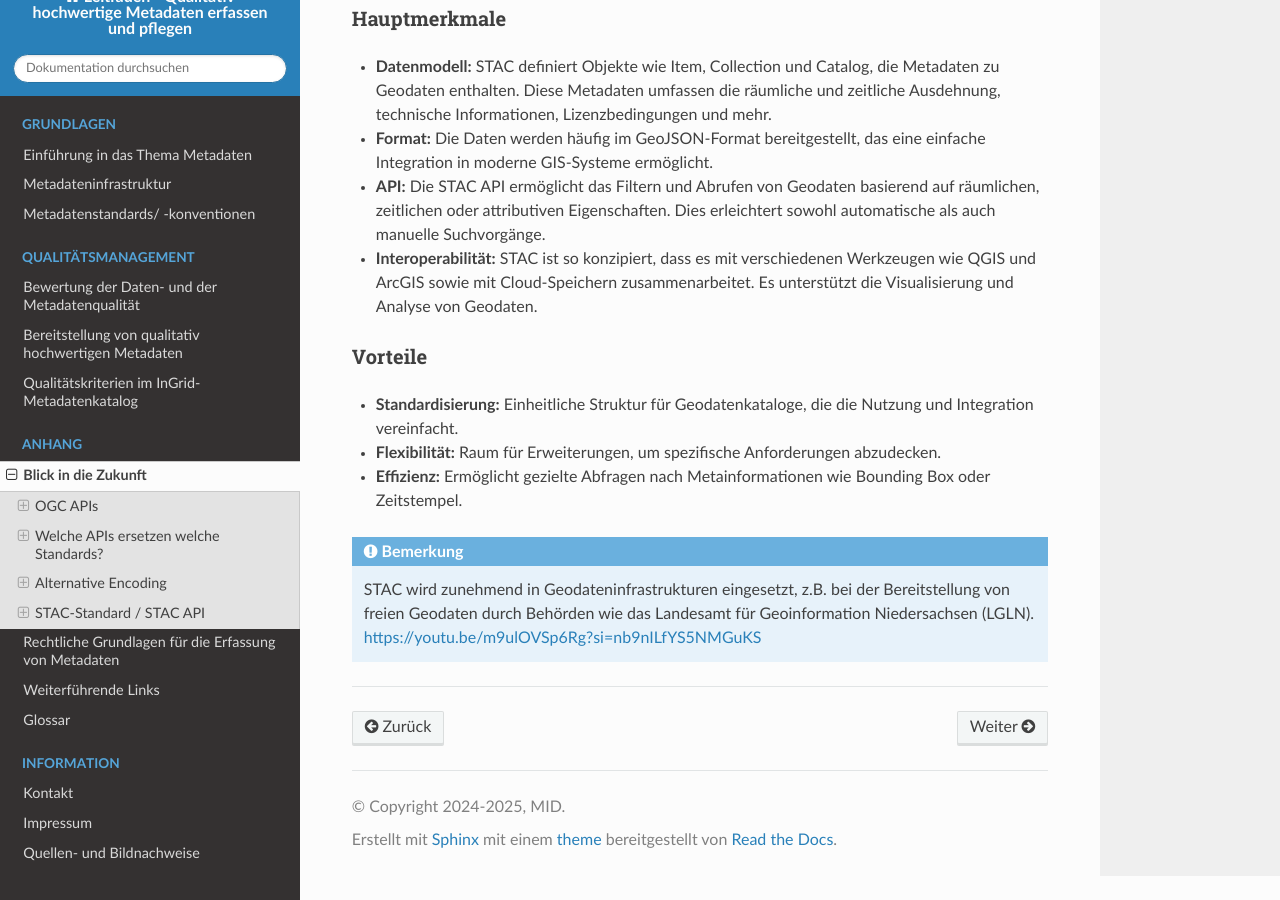
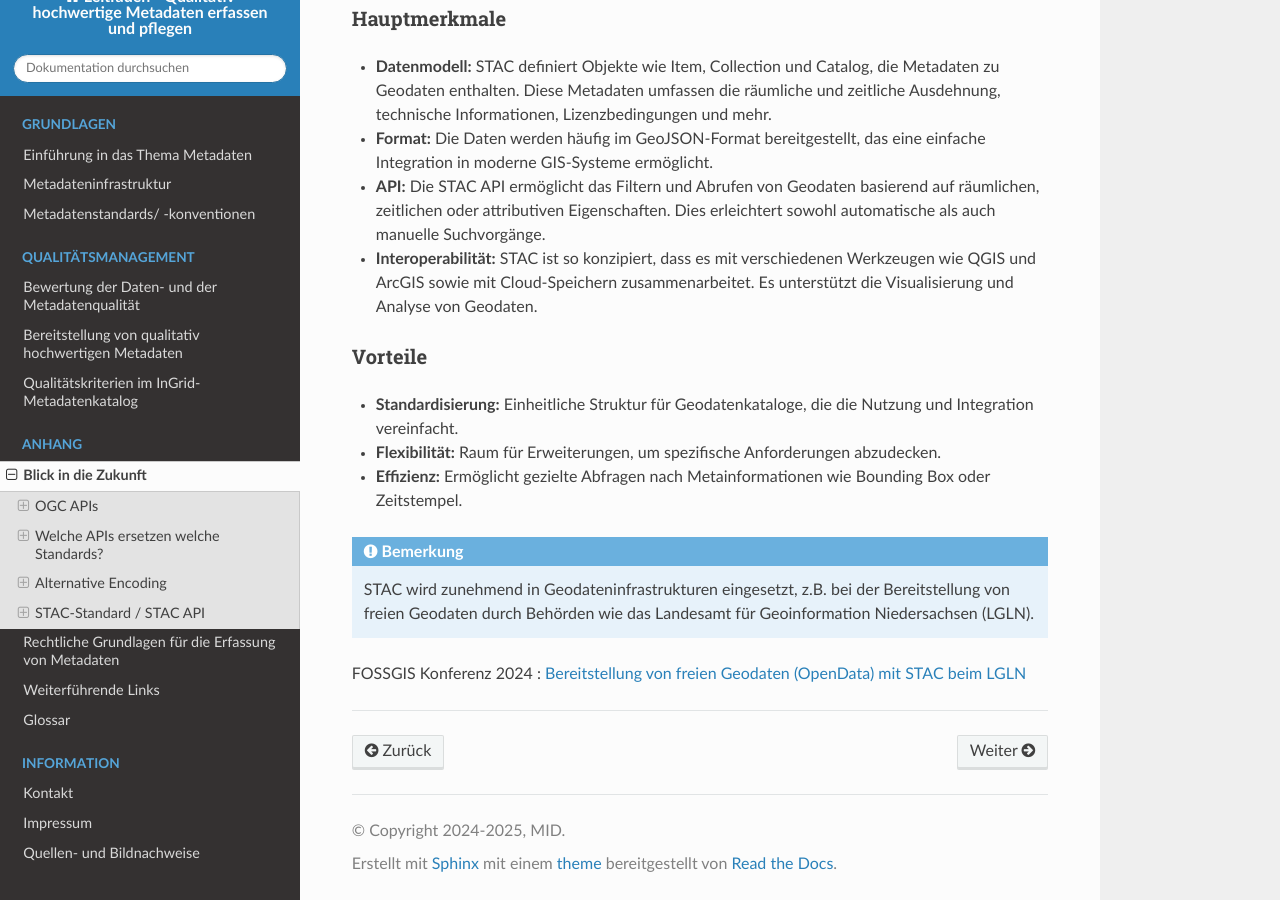
Before and after one commit to tomiwo/ingrid-mdk-st-high-quality-metadata, a Sphinx documentation site: the page built from docs/anhang/zukunft.rst, in a window 1280 px wide and 900 px high, scrolled down 2686 px. Built offline with Sphinx 7.4.7 and the Read the Docs theme 3.1.0, drawn with Linux system fonts in a browser that asks for light colours.

Commit message:
Update zukunft.rst

```diff
--- a/docs/anhang/zukunft.rst
+++ b/docs/anhang/zukunft.rst
@@ -108,6 +108,9 @@ Vorteile
 - **Flexibilität:** Raum für Erweiterungen, um spezifische Anforderungen abzudecken.
 - **Effizienz:** Ermöglicht gezielte Abfragen nach Metainformationen wie Bounding Box oder Zeitstempel.
 
-.. note:: STAC wird zunehmend in Geodateninfrastrukturen eingesetzt, z.B. bei der Bereitstellung von freien Geodaten durch Behörden wie das Landesamt für Geoinformation Niedersachsen (LGLN). https://youtu.be/m9ulOVSp6Rg?si=nb9nILfYS5NMGuKS
+.. note:: STAC wird zunehmend in Geodateninfrastrukturen eingesetzt, z.B. bei der Bereitstellung von freien Geodaten durch Behörden wie das Landesamt für Geoinformation Niedersachsen (LGLN).
+
+
+FOSSGIS Konferenz 2024 : `Bereitstellung von freien Geodaten (OpenData) mit STAC beim LGLN <https://youtu.be/m9ulOVSp6Rg?si=nb9nILfYS5NMGuKS>`_
 
 ----------------------------------------------------------------------------------------------
```
